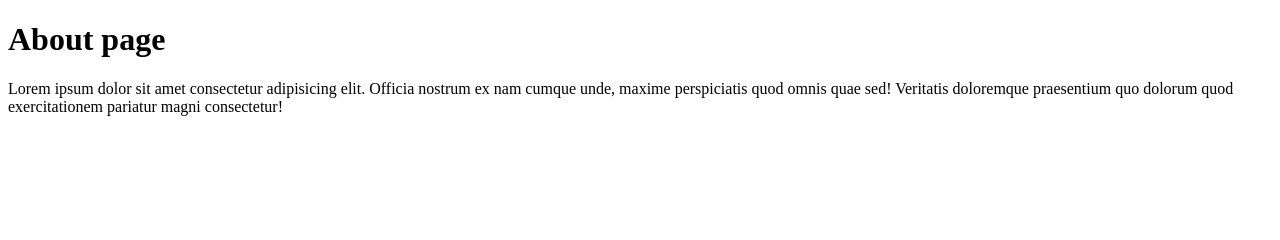
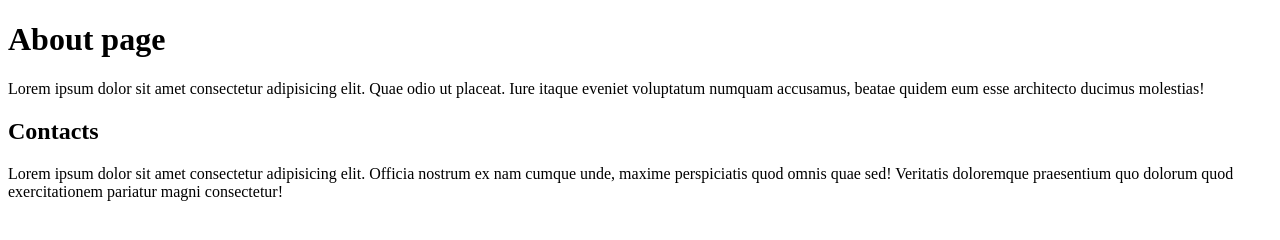
Before and after one commit to TracyAntonia/scrammy, a plain HTML site: page about.html in a window 1280 px wide. Drawn offline with Linux system fonts and the light colour scheme.

Commit message:
updated the about.html

```diff
--- a/about.html
+++ b/about.html
@@ -7,6 +7,9 @@
 </head>
 <body>
     <h1>About page</h1>
+    <p>Lorem ipsum dolor sit amet consectetur adipisicing elit. Quae odio ut placeat. Iure itaque eveniet voluptatum numquam accusamus, beatae quidem eum esse architecto ducimus molestias!</p>
+
+    <h2>Contacts</h2>
     <p>Lorem ipsum dolor sit amet consectetur adipisicing elit. Officia nostrum ex nam cumque unde, maxime perspiciatis quod omnis quae sed! Veritatis doloremque praesentium quo dolorum quod exercitationem pariatur magni consectetur!</p>
 </body>
 </html>
```
